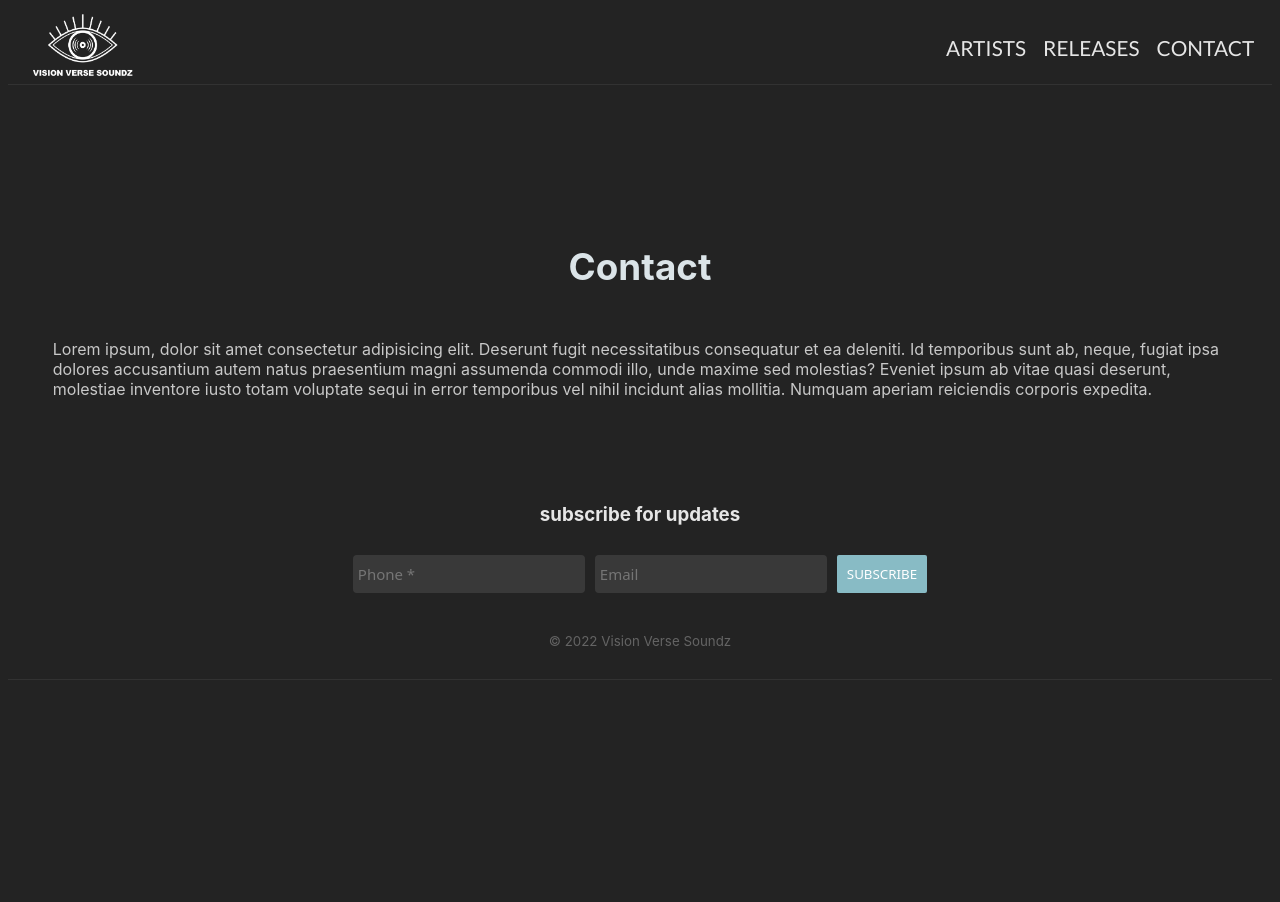
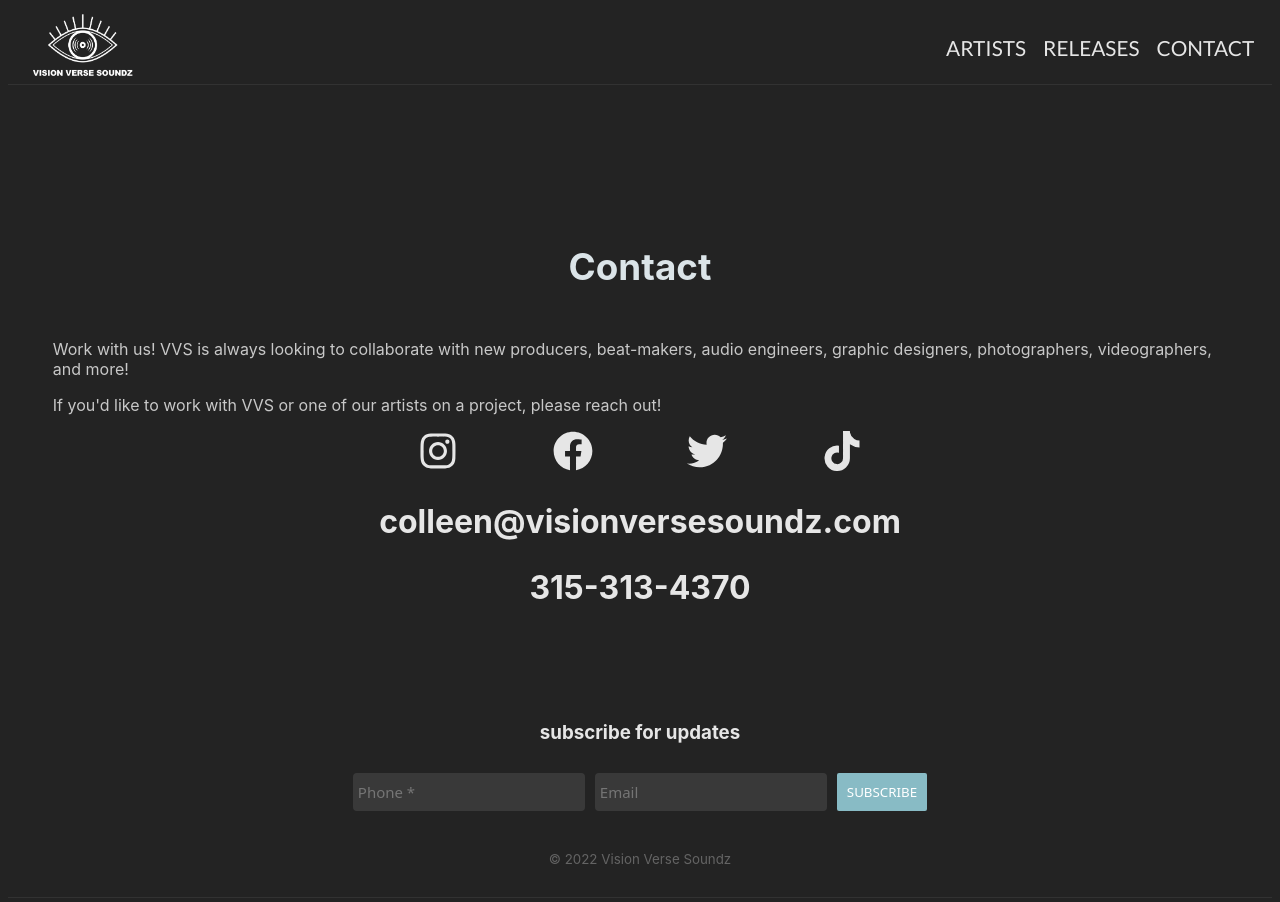
Before and after one commit to jasoncassella/vision-verse-soundz, a Next.js app: page /contact in a window 1280 px wide. Shown: the top 902 px of the page. Before the commit the page ends 800 px from the top, so only its background shows below. Built offline with nearby package versions, Linux system fonts and the light colour scheme.

Commit message:
contact page setup

```diff
--- a/package.json
+++ b/package.json
@@ -14,6 +14,7 @@
     "eslint-config-next": "13.1.1",
     "next": "13.1.1",
     "react": "18.2.0",
-    "react-dom": "18.2.0"
+    "react-dom": "18.2.0",
+    "react-icons": "^4.7.1"
   }
 }
--- a/pages/contact.js
+++ b/pages/contact.js
@@ -1,4 +1,6 @@
 import Head from 'next/head';
+import { FaInstagram, FaFacebook, FaTwitter, FaTiktok } from 'react-icons/fa';
+import Link from 'next/link';
 
 const Contact = () => {
 	return (
@@ -7,7 +9,31 @@
 				<title>VVS | Contact</title>
 			</Head>
 			<h1 className='title'>Contact</h1>
-      <p className="text">Lorem ipsum, dolor sit amet consectetur adipisicing elit. Deserunt fugit necessitatibus consequatur et ea deleniti. Id temporibus sunt ab, neque, fugiat ipsa dolores accusantium autem natus praesentium magni assumenda commodi illo, unde maxime sed molestias? Eveniet ipsum ab vitae quasi deserunt, molestiae inventore iusto totam voluptate sequi in error temporibus vel nihil incidunt alias mollitia. Numquam aperiam reiciendis corporis expedita.</p>
+			<p className='text'>
+				Work with us! VVS is always looking to collaborate with new producers,
+				beat-makers, audio engineers, graphic designers, photographers,
+				videographers, and more!
+			</p>
+			<p className='text'>
+				If you&apos;d like to work with VVS or one of our artists on a project,
+				please reach out!
+			</p>
+			<div className='socials'>
+				<Link href='https://www.instagram.com/visionverse_soundz/' target='_blank'>
+					<FaInstagram size='2.5em' />
+				</Link>
+				<Link href='https://www.facebook.com/VisionVerseSoundz' target='_blank'>
+					<FaFacebook size='2.5em' />
+				</Link>
+				<Link href='https://twitter.com/VisionVerse_VVS' target='_blank'>
+					<FaTwitter size='2.5em' />
+				</Link>
+				<Link href='https://www.tiktok.com/@visionverse_soundz' target='_blank'>
+					<FaTiktok size='2.5em' />
+				</Link>
+			</div>
+			<h1 id="email">colleen@visionversesoundz.com</h1>
+			<h1 id="phone">315-313-4370</h1>
 		</section>
 	);
 };
--- a/styles/globals.css
+++ b/styles/globals.css
@@ -168,3 +168,16 @@
   border-radius: 0.15em;
   text-transform: uppercase;
 }
+
+.socials {
+  margin: auto;
+  width: 50%;
+  display: flex;
+  justify-content: space-evenly;
+}
+
+.contact #email,
+.contact #phone {
+  text-align: center;
+  font-size: 2rem;
+}
```
Also changed, not shown: 1 other file (tests, documents, lock files or other folders).
